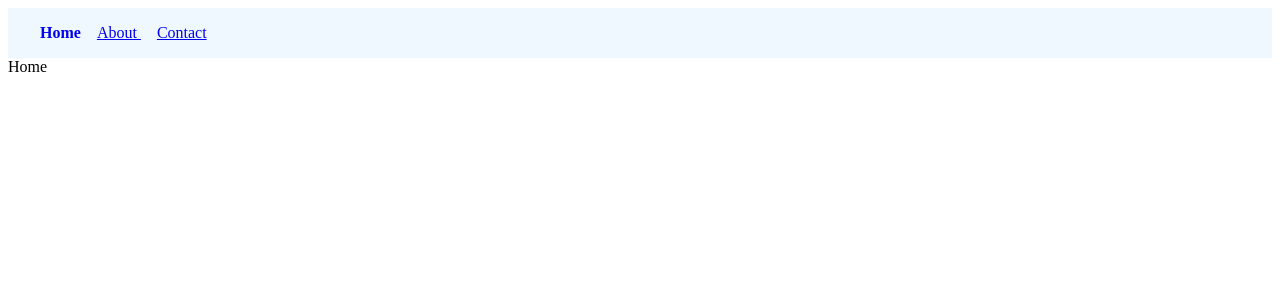
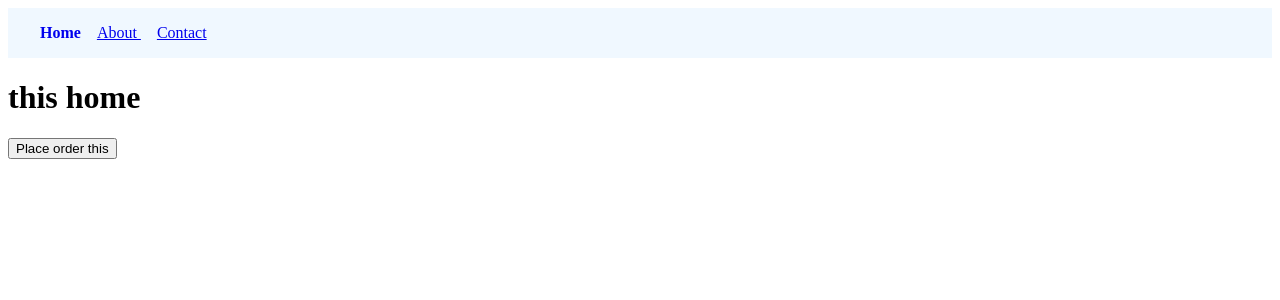
Before and after one commit to Ryuuutaaa/react-udemy, a React (Vite) app: page / in a window 1280 px wide. Shown: the top 300 px of the page. Built offline with nearby package versions, Linux system fonts and the light colour scheme.

Commit message:
feat : add place order in home page

```diff
--- a/src/components/pages/Home.jsx
+++ b/src/components/pages/Home.jsx
@@ -1,5 +1,18 @@
+import { useNavigate } from "react-router-dom";
+
 const Home = () => {
-  return <div>Home</div>;
+  const navigate = useNavigate();
+
+  const handleNavigate = () => {
+    navigate("order-confirmation");
+  };
+
+  return (
+    <div>
+      <h1>this home </h1>
+      <button onClick={handleNavigate}>Place order this</button>
+    </div>
+  );
 };
 
 export default Home;
```
